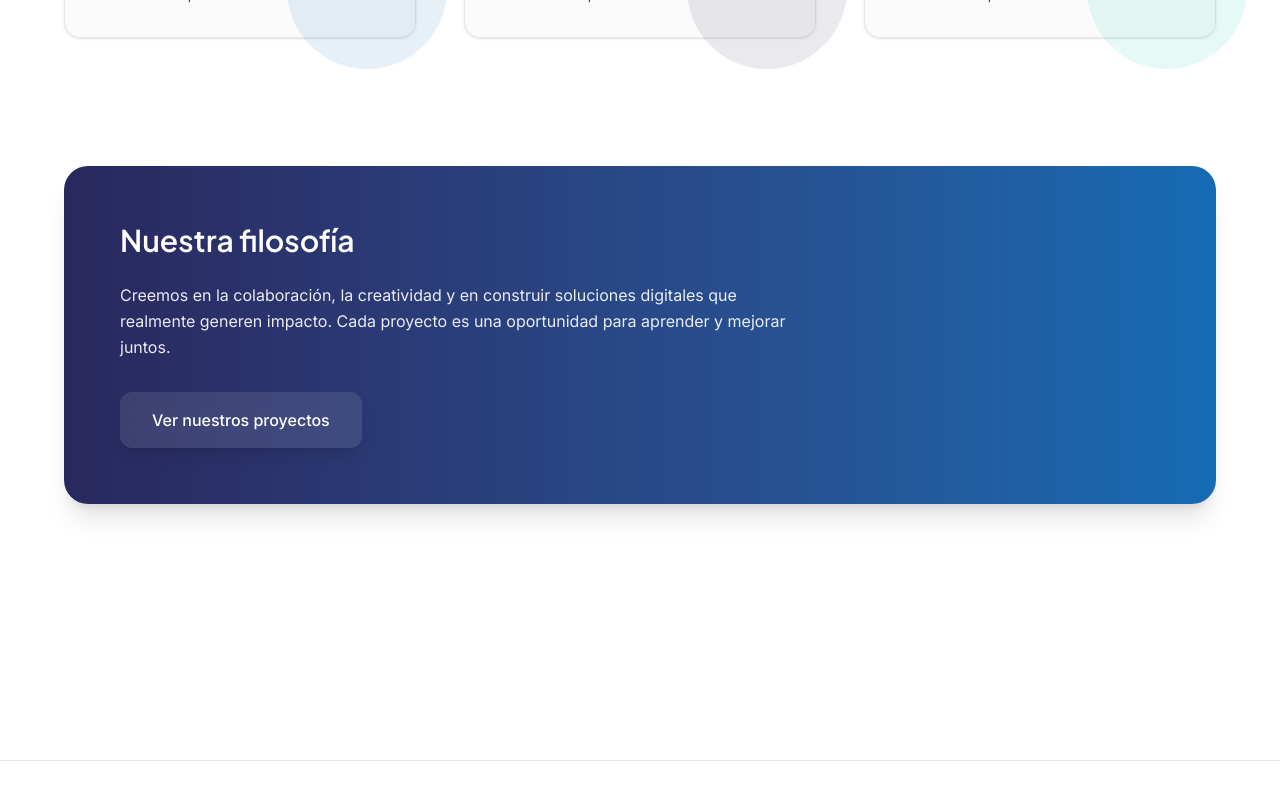
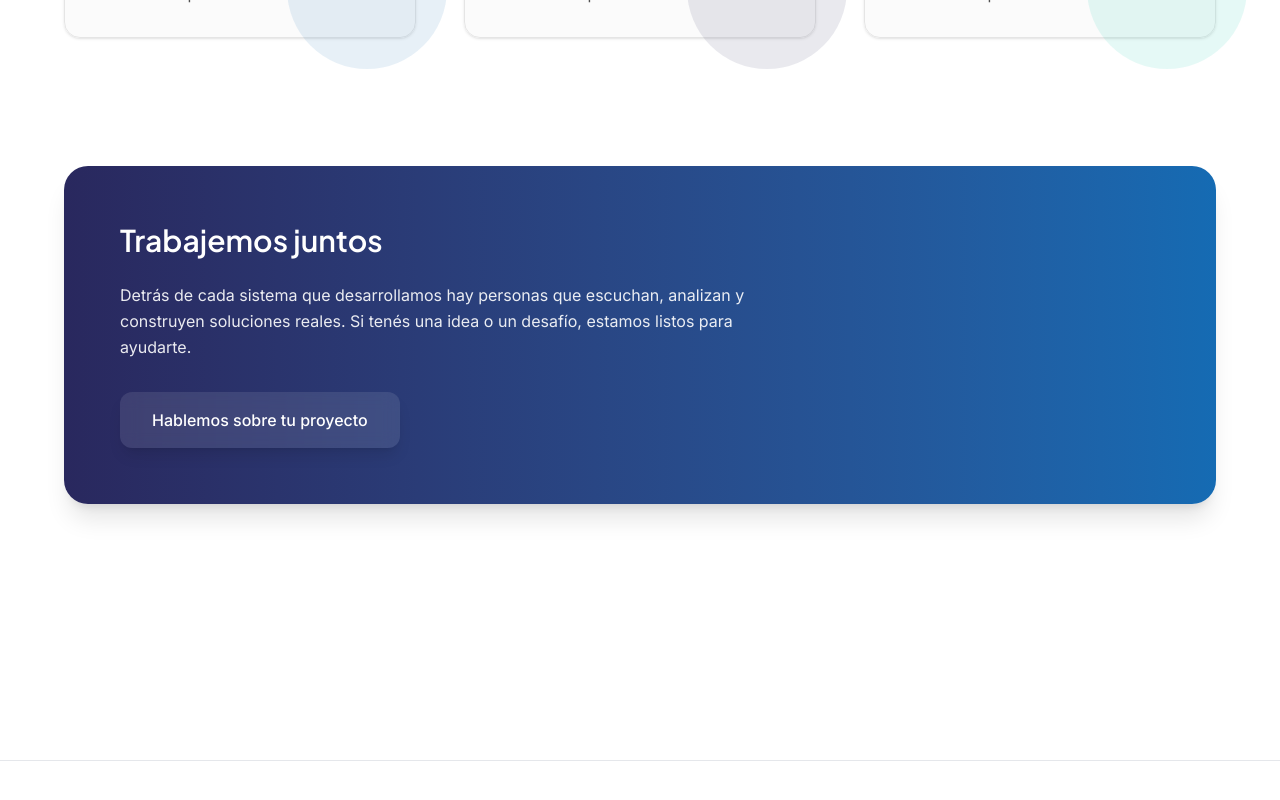
Before and after one commit to Nuvra-Technologies/nuvra-landing, a Next.js app: page /equipo in a window 1280 px wide. Shown: the part 912-1712 px from the top of the page. Built offline with nearby package versions, Linux system fonts and the light colour scheme.

Commit message:
image changed in equipo content and instagram added in contacto

```diff
--- a/src/sections/equipo/EquipoContent.tsx
+++ b/src/sections/equipo/EquipoContent.tsx
@@ -34,7 +34,7 @@ export default function EquipoContent() {
           <FadeIn delay={0.3}>
             <div className="relative w-full h-80 lg:h-96 rounded-2xl overflow-hidden shadow-lg">
               <Image
-                src="/images/team-theme.jpg"
+                src="/images/card-background.jpg"
                 alt="Equipo"
                 fill
                 className="object-cover"
@@ -81,17 +81,21 @@ export default function EquipoContent() {
         {/* PARTE FINAL / FILOSOFÍA */}
         <FadeIn>
           <div className="rounded-3xl bg-gradient-to-r from-[#29285e] to-[#156bb3] p-14 text-white shadow-xl text-center sm:text-left">
-            <h2 className="text-3xl font-semibold">Nuestra filosofía</h2>
+            <h2 className="text-3xl font-semibold">
+              Trabajemos juntos
+            </h2>
+
             <p className="mt-6 max-w-2xl text-white/90 leading-relaxed">
-              Creemos en la colaboración, la creatividad y en construir
-              soluciones digitales que realmente generen impacto. Cada proyecto
-              es una oportunidad para aprender y mejorar juntos.
+              Detrás de cada sistema que desarrollamos hay personas que escuchan,
+              analizan y construyen soluciones reales. Si tenés una idea o un
+              desafío, estamos listos para ayudarte.
             </p>
+
             <a
-              href="/proyectos"
+              href="/contacto"
               className="inline-block mt-8 px-8 py-4 rounded-xl bg-white/10 backdrop-blur hover:bg-white/20 text-white font-medium shadow-lg hover:scale-[1.02] transition"
             >
-              Ver nuestros proyectos
+              Hablemos sobre tu proyecto
             </a>
           </div>
         </FadeIn>
--- a/src/sections/home/Contacto.tsx
+++ b/src/sections/home/Contacto.tsx
@@ -128,6 +128,19 @@ export default function Contacto() {
                                     linkedin.com/in/nuvra-technologies
                                 </a>
                             </div>
+                            <div>
+                                <h3 className="text-xs font-semibold text-neutral-700 uppercase tracking-wide">
+                                    Instagram
+                                </h3>
+                                <a
+                                    href="https://www.instagram.com/nuvratg?igsh=MXRnbnV6ajBidXY3-cA=="
+                                    target="_blank"
+                                    rel="noopener noreferrer"
+                                    className="mt-2 inline-block text-neutral-600 hover:text-black transition break-all"
+                                >
+                                    instagram.com/nuvratg
+                                </a>
+                            </div>
                         </div>
                         <div className="mt-8 rounded-xl border border-neutral-200 bg-white p-4">
                             <p className="text-sm text-neutral-500 leading-relaxed">
```
Also changed, not shown: 1 other file (tests, documents, lock files or other folders).
